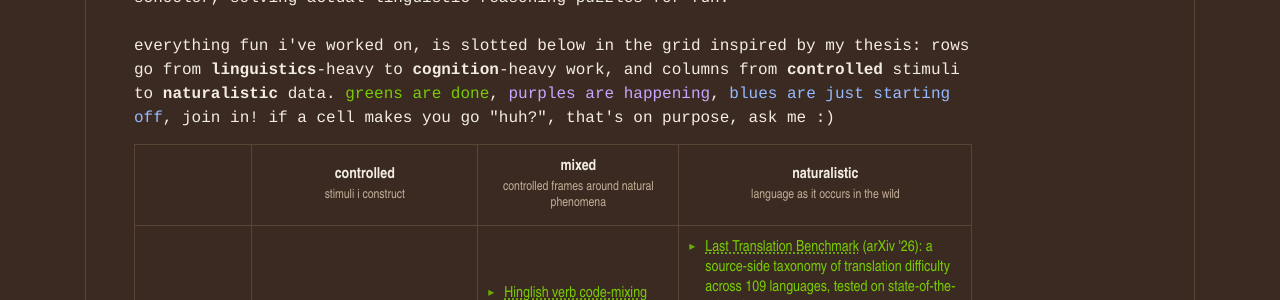
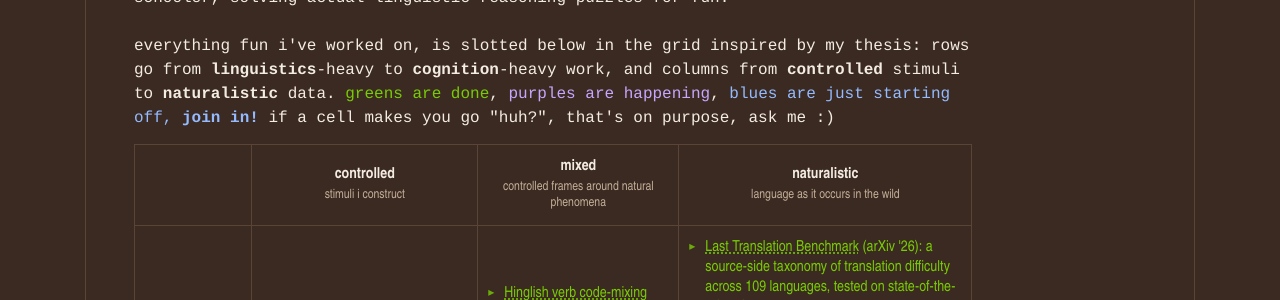
Before and after one commit to mukundc2k/mukundc2k.github.io, a Jekyll site: the page built from index.html, in a window 1280 px wide and 900 px high, scrolled down 496 px. Shown: the part 175-475 px from the top of the window. Built offline with Jekyll 4.4.1, drawn with Linux system fonts in a browser that asks for light colours; a style sheet for code colours, icons or effects is not loaded.

Commit message:
made join in clearer

```diff
--- a/_data/profile.yml
+++ b/_data/profile.yml
@@ -24,7 +24,7 @@ short_bio: >-
   next up: a survey stitching these together, and <b>neurodivergence x AI</b>.<br><br>
   before this i completed my <b>MSc. in Computational Linguistics</b> at IIIT Hyderabad. linguistic complexity and how tech models it, was also the theme for my masters thesis on <b>pseudowords generation</b> (e.g. for LLM subword probes) and <b>native speaker evaluation design</b> in low-resource languages. this theme started inspiring me since i was a high schooler, solving actual linguistic reasoning puzzles for fun.<br><br>
   everything fun i've worked on, is slotted below in the grid inspired by my thesis: rows go from <b>linguistics</b>-heavy to <b>cognition</b>-heavy work, and columns from <b>controlled</b> stimuli to <b>naturalistic</b> data.
-  <span class="st-done">greens are done</span>, <span class="st-doing">purples are happening</span>, <span class="st-next">blues are just starting off</span>, join in! if a cell makes you go "huh?", that's on purpose, ask me :)
+  <span class="st-done">greens are done</span>, <span class="st-doing">purples are happening</span>, <span class="st-next">blues are just starting off, <b>join in!</b></span> if a cell makes you go "huh?", that's on purpose, ask me :)
   <div class="ilbi-wrap">
   <table class="ilbi-map">
   <thead>
```
